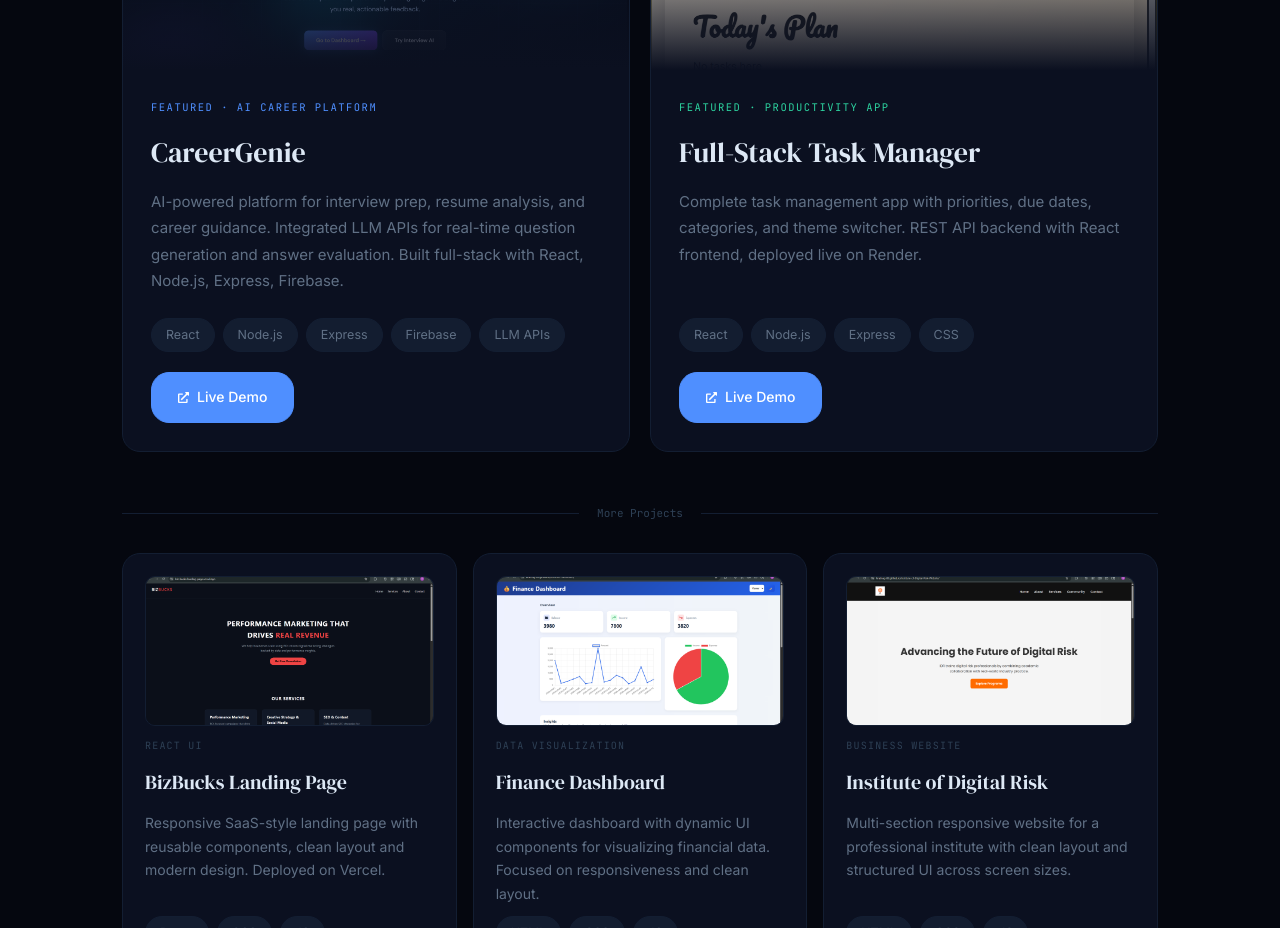
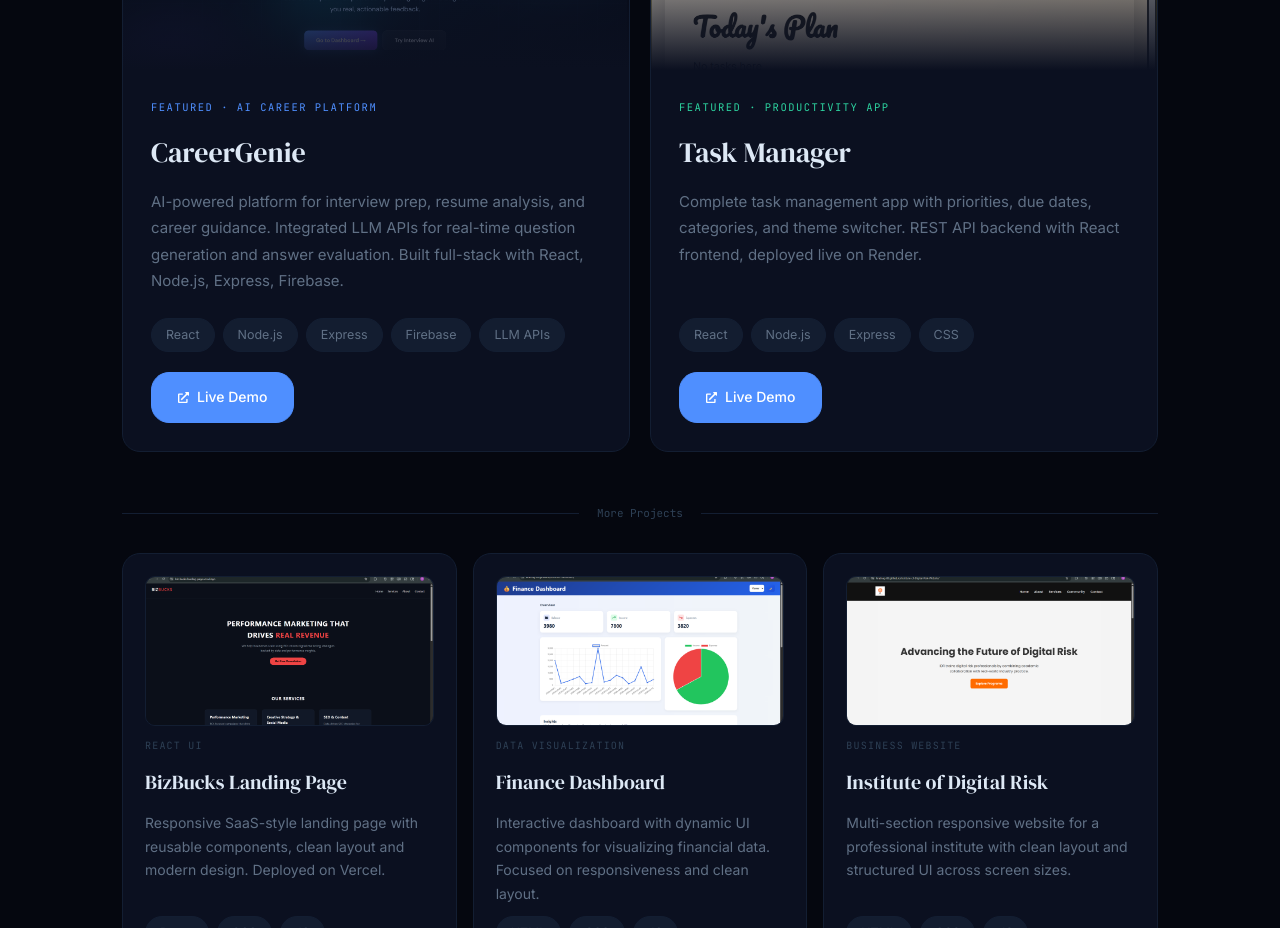
Before and after one commit to Krati-Ag-02/Krati-Agarwal---Personal-Portfolio, a React (Vite) app: page / in a window 1280 px wide. Shown: the part 3680-4608 px from the top of the page. Built offline with nearby package versions, Linux system fonts and the light colour scheme; the HTML template or start-up script is replaced by a standard one.

Commit message:
modified:   src/components/Projects.jsx

```diff
--- a/src/components/Projects.jsx
+++ b/src/components/Projects.jsx
@@ -13,7 +13,7 @@
     color: "var(--accent)",
   },
   {
-    title: "Full-Stack Task Manager",
+    title: "Task Manager",
     subtitle: "Productivity App",
     desc: "Complete task management app with priorities, due dates, categories, and theme switcher. REST API backend with React frontend, deployed live on Render.",
     tech: ["React", "Node.js", "Express", "CSS"],
```
